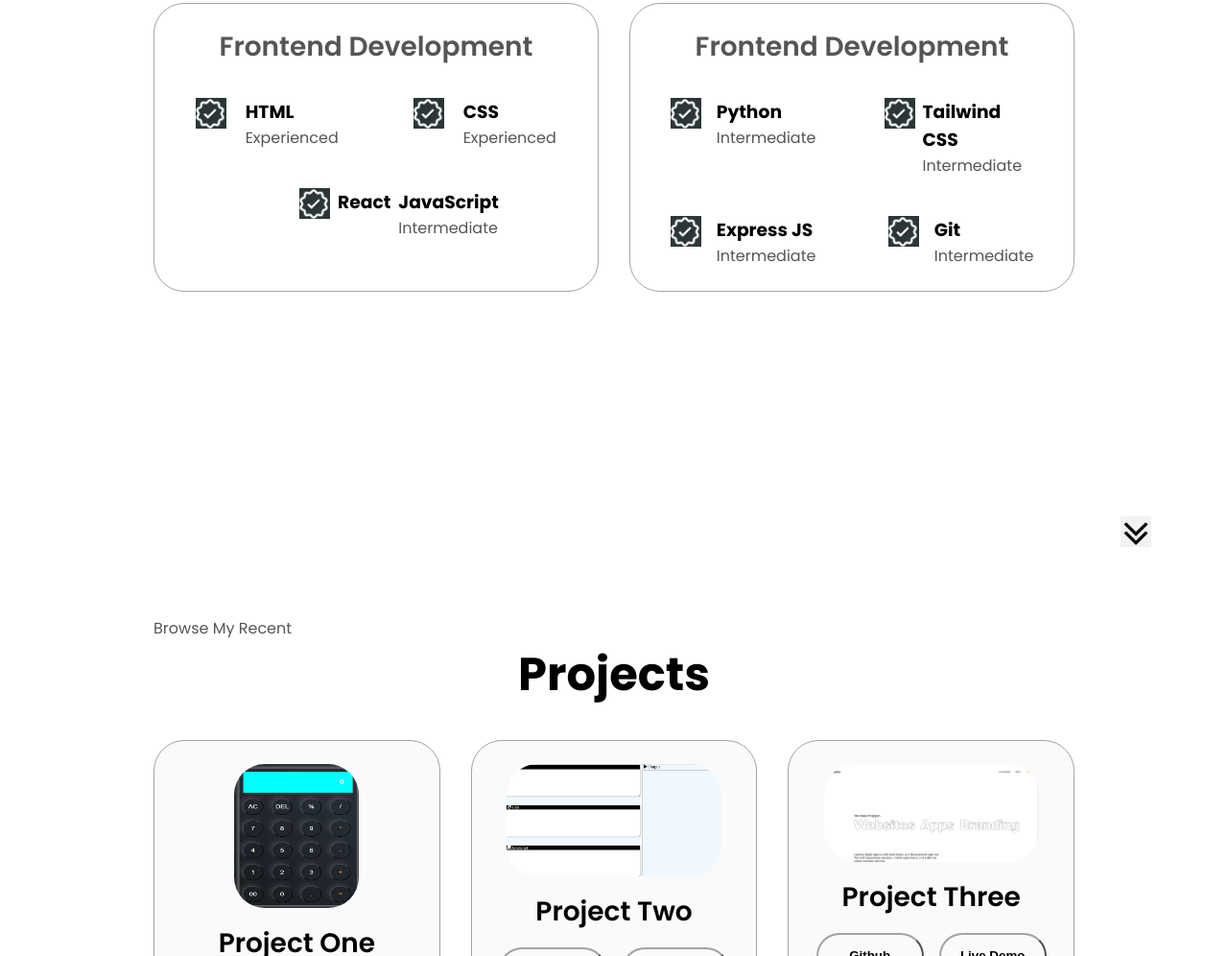
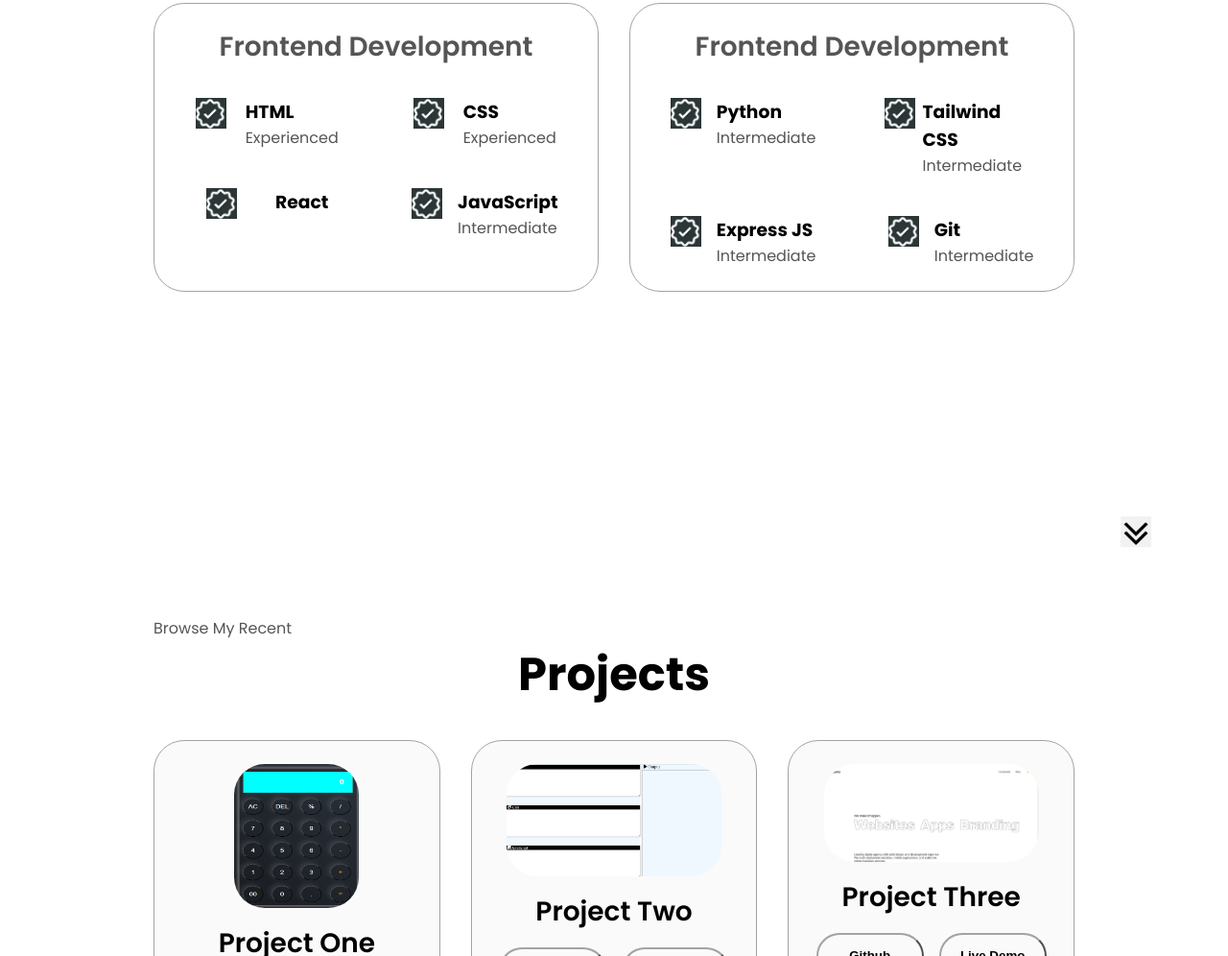
Before and after one commit to PandeyKiran7/Portfolio, a plain HTML site: page index.html in a window 1280 px wide. Shown: the part 1702-2698 px from the top of the page at 96% size. Drawn offline with Linux system fonts and the light colour scheme; a script that the page names is missing.

Commit message:
Add Icon

```diff
--- a/index.html
+++ b/index.html
@@ -179,7 +179,15 @@
                 <div>
                   <h3>React</h3>
                 </div>
-                <div>
+              </article>
+
+              <article>
+                <img
+                  src="complete.png"
+                  alt="Experience icon"
+                  class="icon"
+                />
+              <div>
                   <h3>JavaScript</h3>
                   <p>Intermediate</p>
                 </div>
```
